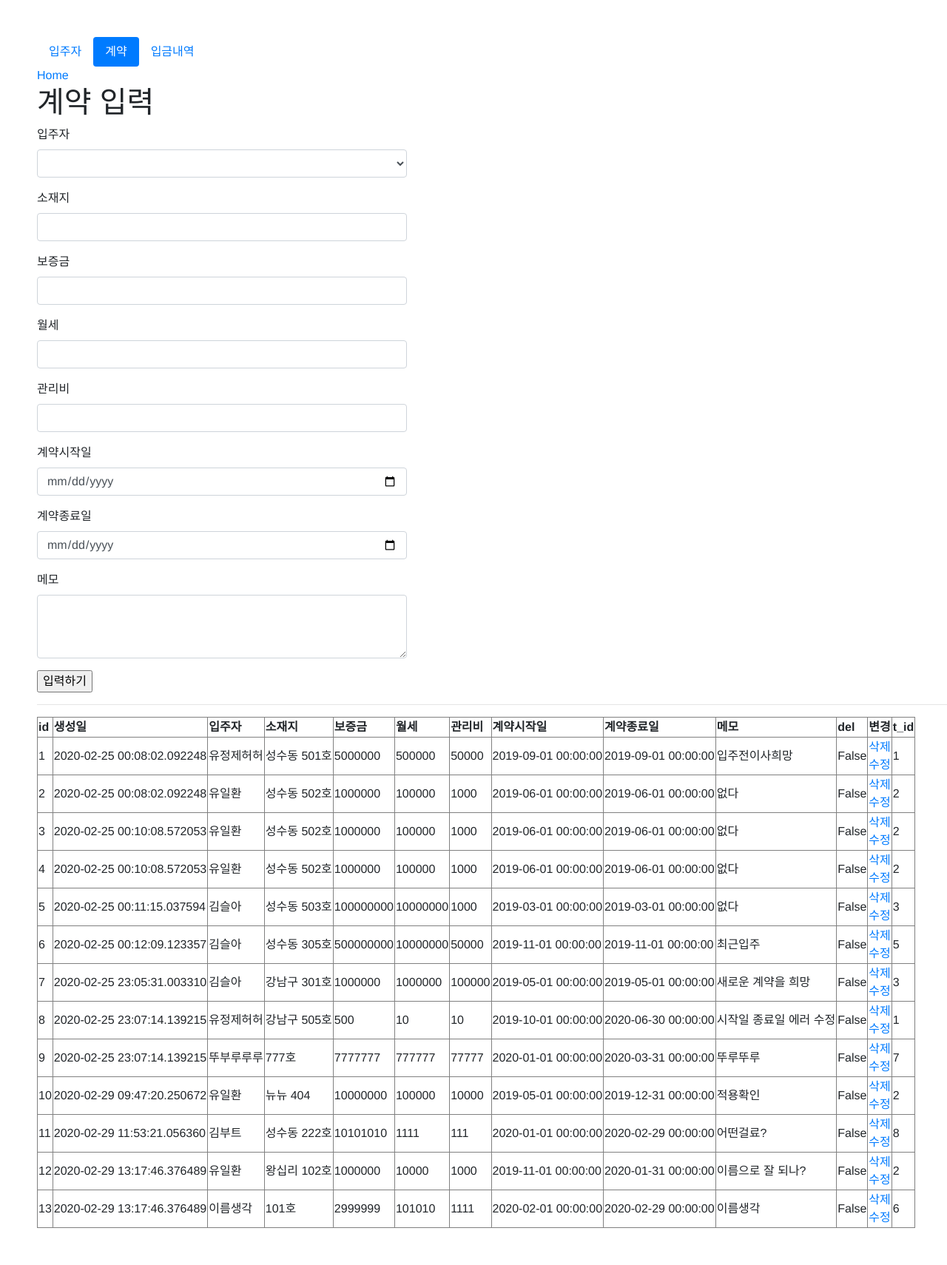
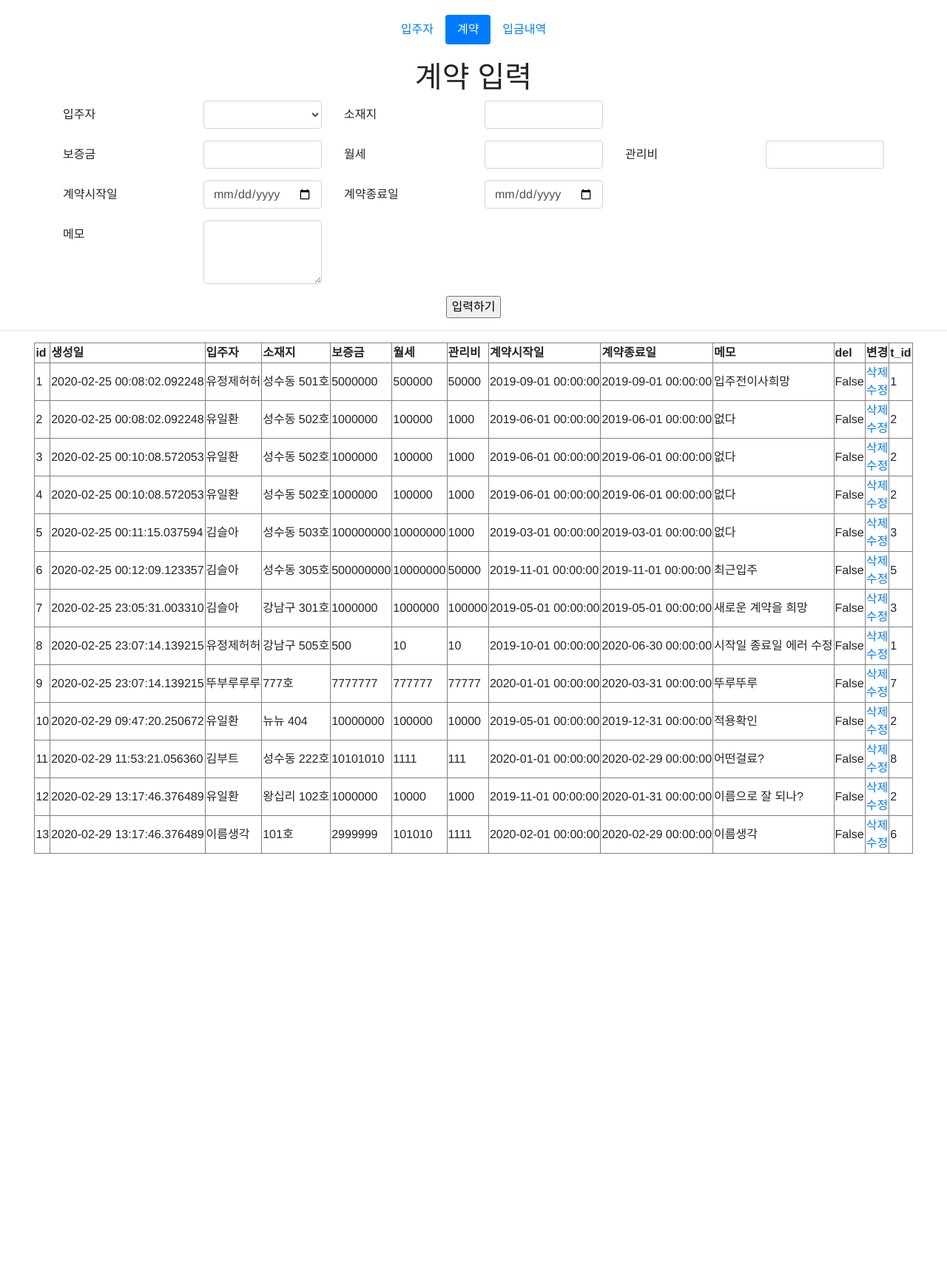
Before and after one commit to jeongje/sparta-project, a Flask app: page /contracts in a window 1280 px wide. Shown: the whole page at 74% size. After the commit the page ends 1154 px from the top, so only its background shows below. Run offline with Flask 2, Linux system fonts and the light colour scheme; data comes from the database, SQL or seed files in the repository; both versions use the stored data as it was after the commit; some libraries are stand-ins or nearby versions.

Commit message:
부트스트랩 적용중

```diff
--- a/static/css/main.css
+++ b/static/css/main.css
@@ -1,10 +1,14 @@
 body {
     font-family: Helvetica;
-    margin-top: 50px;
-    margin-left: 50px;
-    margin-bottom: 50px;
+    margin-top: 20px;
+    margin-bottom: 20px;
 }
 
-.form-group {
-    max-width: 500px;
+
+.nav-pills {
+    margin-bottom: 20px
 }
+
+.center {
+    margin: auto;
+}
--- a/templates/base.html
+++ b/templates/base.html
@@ -16,7 +16,7 @@
 
 <body>
 
-    <ul class="nav nav-pills">
+    <ul class="nav nav-pills justify-content-center">
         <li class="nav-item">
             <a class="nav-link" href="/tenants">입주자</a>
         </li>
--- a/templates/contracts.html
+++ b/templates/contracts.html
@@ -5,51 +5,69 @@
 {% endblock %}
 
 {% block body %}
-<a href="/">Home</a>
-
+<div class="text-center">
     <h1>계약 입력</h1>
-
-<form action="/contracts" method="POST">
-    <div class="form-group">
-        <label for="tenant_name">입주자</label>
+</div>
+<div class="container">
+    <form class="" action="/contracts" method="POST">
+        <div class="form-group row">
+            <label for="tenant_name" class="col-sm-2 col-form-label">입주자</label>
+            <div class="col-sm-2">
                 <select class="form-control" name="tenant_name" id="tenant_name" placeholder="">
                     <option hidden disabled selected value></option>
                 </select>
             </div>
-    <div class="form-group">
-        <label for="address">소재지</label>
+            <!-- </div>
+    <div class="form-group"> -->
+            <label for="address" class="col-sm-2 col-form-label">소재지</label>
+            <div class="col-sm-2">
                 <input type="text" class="form-control" name="address" id="address" placeholder="">
             </div>
-    <div class="form-group">
-        <label for="deposit">보증금</label>
+        </div>
+        <div class="form-group row">
+            <label for="deposit" class="col-sm-2 col-form-label">보증금</label>
+            <div class="col-sm-2">
                 <input type="text" class="form-control" name="deposit" id="deposit" placeholder="">
             </div>
-    <div class="form-group">
-        <label for="monthly">월세</label>
+            <!-- </div>
+    <div class="form-group"> -->
+            <label for="monthly" class="col-sm-2 col-form-label">월세</label>
+            <div class="col-sm-2">
                 <input type="text" class="form-control" name="monthly" id="monthly" placeholder="">
             </div>
-    <div class="form-group">
-        <label for="management_fee">관리비</label>
+            <!-- </div>
+    <div class="form-group"> -->
+            <label for="management_fee" class="col-sm-2 col-form-label">관리비</label>
+            <div class="col-sm-2">
                 <input type="text" class="form-control" name="management_fee" id="management_fee" placeholder="">
             </div>
-    <div class="form-group">
-        <label for="start_date">계약시작일</label>
+        </div>
+        <div class="form-group row">
+            <label for="start_date" class="col-sm-2 col-form-label">계약시작일</label>
+            <div class="col-sm-2">
                 <input type="date" class="form-control" name="start_date" id="start_date" placeholder="">
             </div>
-    <div class="form-group">
-        <label for="end_date">계약종료일</label>
+            <!-- </div>
+    <div class="form-group"> -->
+            <label for="end_date" class="col-sm-2 col-form-label">계약종료일</label>
+            <div class="col-sm-2">
                 <input type="date" class="form-control" name="end_date" id="end_date" placeholder="">
             </div>
-    <div class="form-group">
-        <label for="contract_memo">메모</label>
+        </div>
+        <div class="form-group row">
+            <label for="contract_memo" class="col-sm-2 col-form-label">메모</label>
+            <div class="col-sm-2">
                 <textarea class="form-control" name="contract_memo" id="contract_memo" rows="3"></textarea>
             </div>
+        </div>
+        <div class="text-center">
             <input type="submit" value="입력하기">
+        </div>
     </form>
-
+</div>
 <hr>
 
-<table border="1">
+<table class="contract-table center" border="1">
     <tr>
         <th>id</th>
         <th>생성일</th>
--- a/templates/tenant_edit.html
+++ b/templates/tenant_edit.html
@@ -5,7 +5,7 @@
 {% endblock %}
 
 {% block body %}
-<a href="/tenants">입주자</a>
+
 <h1>Edit</h1>
 
 <form action="/tenants/edit/{{ tenant.id }}" method="POST">
--- a/templates/tenants.html
+++ b/templates/tenants.html
@@ -5,7 +5,6 @@
 {% endblock %}
 
 {% block body %}
-<a href="/">Home</a>
 
 <h1>입주자 입력</h1>
 
```
Also changed, not shown: rent.db. Lines whose indentation alone changed are shown as unchanged.
